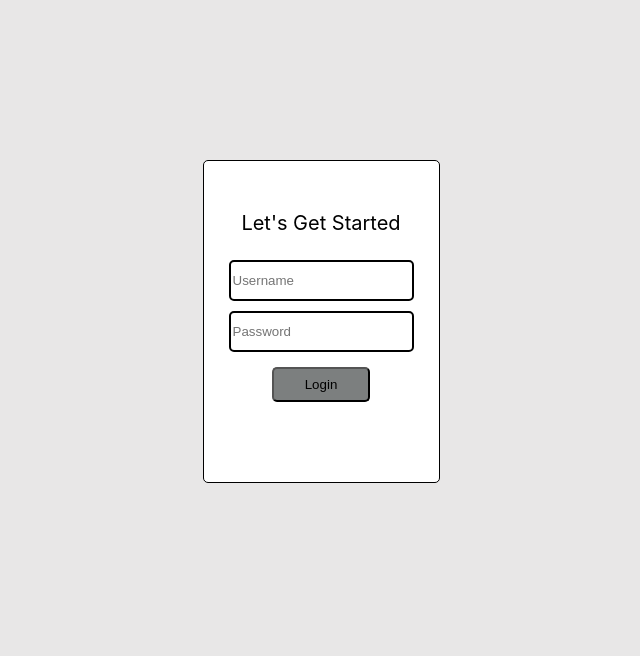
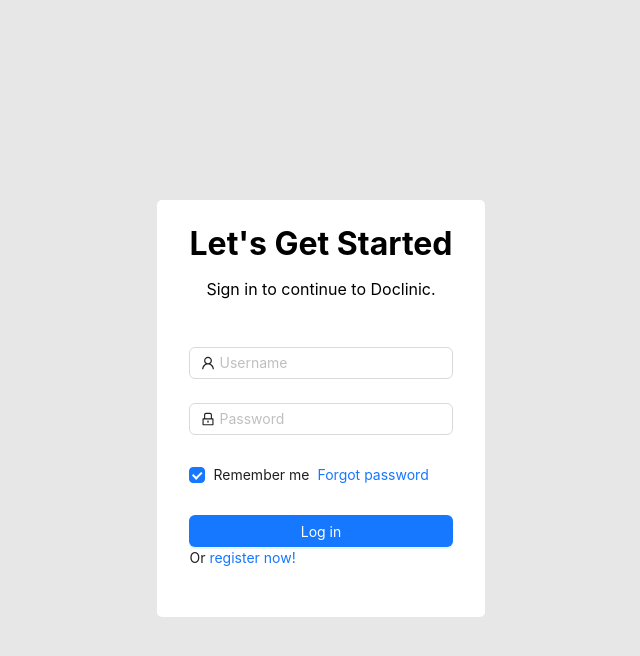
Before and after one commit to Shubham-Ftechiz/healthTechPediatrician, a React (Vite) app in the folder frontend/: page / in a window 1280 px wide. Shown: the top 656 px of the page, without its empty margins (319-959 px from the left). Built offline with nearby package versions, Linux system fonts and the light colour scheme.

Commit message:
login ui

```diff
--- a/frontend/src/components/Login/index.jsx
+++ b/frontend/src/components/Login/index.jsx
@@ -1,4 +1,10 @@
 import React from "react";
+import ReactDOM from "react-dom";
+// import "antd/dist/antd.css";
+
+import { Form, Input, Button, Checkbox } from "antd";
+import { UserOutlined, LockOutlined } from "@ant-design/icons";
+
 import "./login.scss";
 
 import { useState } from "react";
@@ -12,49 +18,96 @@
 
   const navigate = useNavigate();
 
+  const onFinish = values => {
+    console.log('Received values of form: ', values);
+  };
+
   const handleLoggedIn = () => {
     navigate("/dashboard");
     setLoggedIn(true);
     setTimeout(() => {
       setLoggedIn(false);
-        }, 4000)
-    }
+    }, 4000);
+  };
 
   const handleUserName = (e) => {
-        setUsername(e.target.value)
-    }
+    setUsername(e.target.value);
+  };
 
   const handlePassword = (e) => {
-        setPassword(e.target.value)
-    }
+    setPassword(e.target.value);
+  };
 
   return (
     <div className="mainLogin">
-             {loggedIn === true && username === "admin" && passsword === "admin" &&(
+      {loggedIn === true && username === "admin" && passsword === "admin" && (
         <div className="successLogin"> Login Successfully </div>
       )}
       <div className="subLogin">
-                <div className="loginName">
-                Let's Get Started
-                </div>
-                <div className="loginTxt">
-                    <div className="username">
-                        <input type="text"
-                            onChange={(e)=> handleUserName(e)}
-                        placeholder="Username"/>
-                    </div>
-                    <div className="password">
-                        <input type="password"
-                            onChange={(e)=> handlePassword(e)}
-                        placeholder="Password"/>
+        <h1>Let's Get Started</h1>
+        <p>Sign in to continue to Doclinic.</p>
+      <Form
+        name="normal_login"
+        className="login-form"
+        initialValues={{
+          remember: true,
+        }}
+        onFinish={onFinish}
+      >
+        <Form.Item
+          name="username"
+          rules={[
+            {
+              required: true,
+              message: "Please input your Username!",
+            },
+          ]}
+        >
+          <Input
+            prefix={<UserOutlined className="site-form-item-icon" />}
+            placeholder="Username"
+
+          />
+        </Form.Item>
+        <Form.Item
+          name="password"
+          rules={[
+            {
+              required: true,
+              message: "Please input your Password!",
+            },
+          ]}
+        >
+          <Input
+            prefix={<LockOutlined className="site-form-item-icon" />}
+            type="password"
+            placeholder="Password"
+          />
+        </Form.Item>
+        <Form.Item>
+          <Form.Item name="remember" valuePropName="checked" noStyle>
+            <Checkbox>Remember me</Checkbox>
+          </Form.Item>
+
+          <a className="login-form-forgot" href="">
+            Forgot password
+          </a>
+        </Form.Item>
+
+        <Form.Item>
+          <Button
+            type="primary"
+            htmlType="submit"
+            className="login-form-button"
+          >
+            Log in
+          </Button>
+          Or <a href="">register now!</a>
+        </Form.Item>
+      </Form>
       </div>
     </div>
-                <div className="mainLogin">
-                    <button id="loginBtn" onClick={handleLoggedIn}> Login </button>
-                </div>
-            </div>
-        </div>
-    )
-}
+  );
+};
 
 export default login;
--- a/frontend/src/components/Login/login.scss
+++ b/frontend/src/components/Login/login.scss
@@ -1,6 +1,8 @@
 .mainLogin{
     display: flex;
     justify-content: center;
+    align-items: center;
+    margin-top: 10px;
 
     .successLogin{
         color: green;
@@ -10,61 +12,24 @@
     .subLogin{
         display: flex;
         flex-direction: column;
-        border: 1px solid;
         border-radius: 5px;
-        padding: 50px 20px 80px 20px;
+        padding: 1.5rem 2rem;
         position: absolute;
-        top:20%;
+        top:25%;
         background: white;
-        .loginName{
+        h1{
+            margin:0;
+        }
+        p{
             text-align: center;
-            font-size: 20px;
-            margin-bottom: 20px;
+            margin-bottom: 1rem;
         }
-        .loginTxt{
-            .username{
-                padding: 5px;
-
-                input{
-                    height: 35px;
-                    border: 2px solid;
-                    border-radius: 5px;
-
-                    &:hover{
-                        border: 2px solid blue;
-                    }
-                }
-            }
-            .password{
-                padding: 5px;
-
-                input{
-                    height: 35px;
-                    border: 2px solid;
-                    border-radius: 5px;
-
-                    &:hover{
-                        border: 2px solid blue;
-                    }
-                }
-            }
+        .login-form{
+            margin-top: 2rem;
         }
-
-        .mainLogin{
-            display: flex;
-            justify-content: center;
-            margin-top: 10px;
-            #loginBtn{
-                width: 50%;
-                cursor: pointer;
-                height: 35px;
-                border-radius: 5px;
-                background-color: rgba(1, 6, 7, 0.512);
-
-                &:hover{
-                    background-color: rgba(0, 0, 255, 0.575);
-                }
-            }
+        .login-form-button {
+            width: 100%;
         }
     }
+
 }
```
Lines whose indentation alone changed are shown as unchanged.
